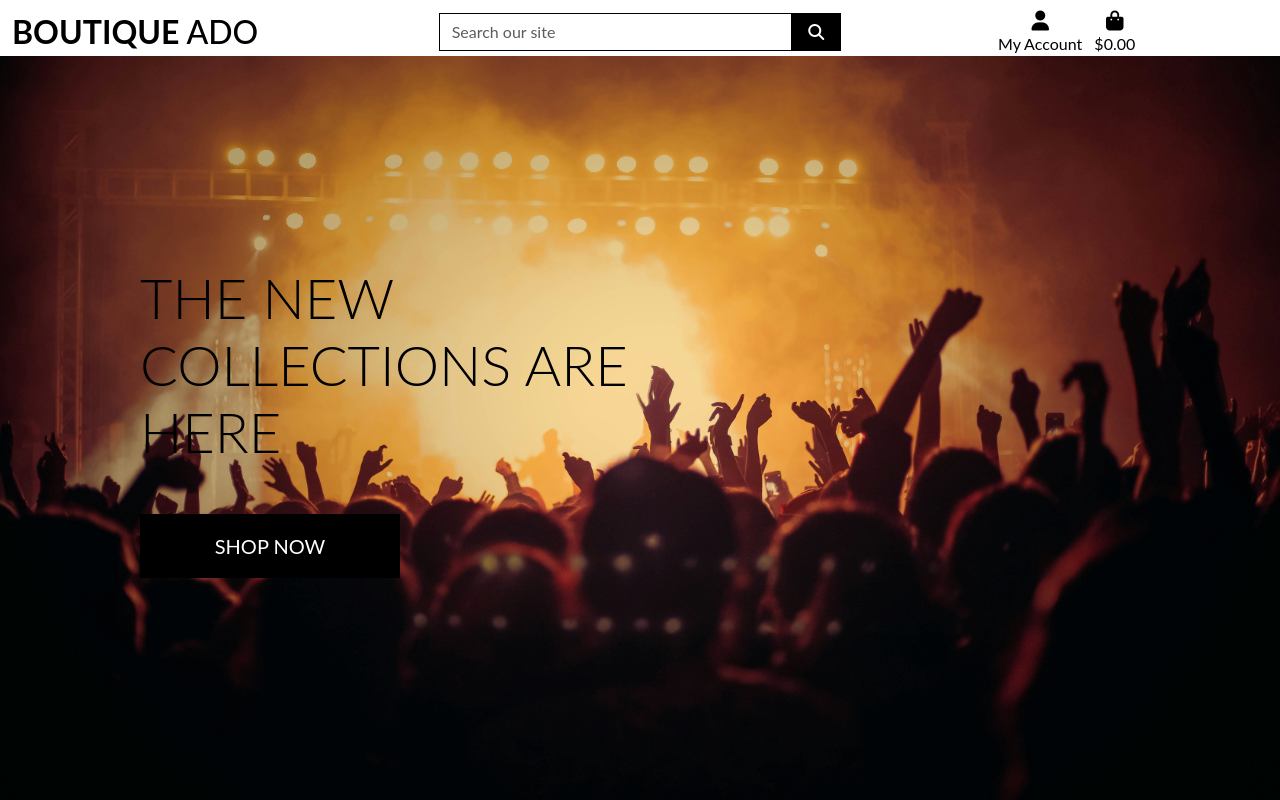
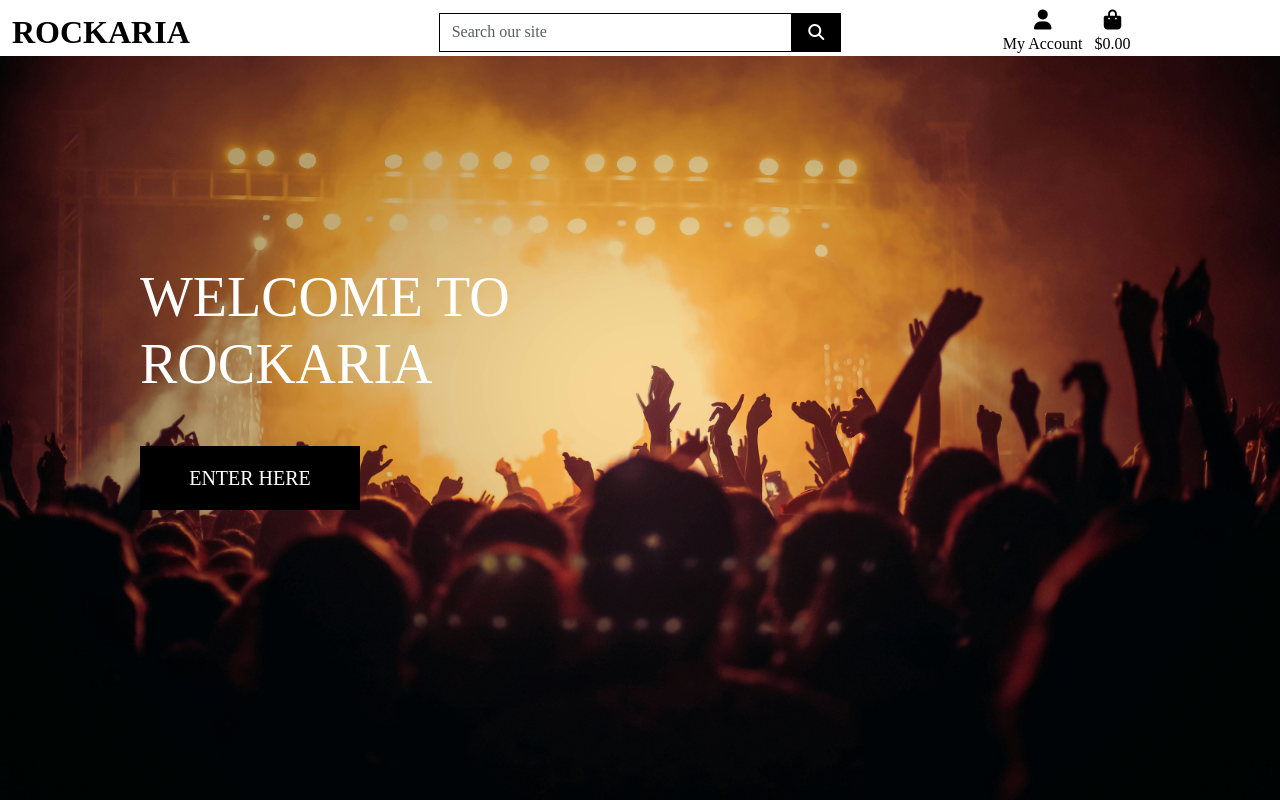
Before and after one commit to curran68/rockaria, a Django app: page / in a window 1280 px wide. Run offline with Django 5.2, Linux system fonts and the light colour scheme; some libraries are stand-ins or nearby versions.

Commit message:
changes to structure

```diff
--- a/home/templates/home/index.html
+++ b/home/templates/home/index.html
@@ -15,12 +15,12 @@
     <div class="container h-100">
         <div class="row h-100">
             <div class="col-7 col-md-6 my-auto">
-                <h1 class="display-4 logo-font text-black">
-                    The new collections are here
+                <h1 class="display-4 logo-font text-white">
+                    Welcome To Rockaria
                 </h1>
                 <div class="my-5">
                     <h4>
-                        <a href="" class="shop-now-button btn btn-lg rounded-0 text-uppercase py-3">Shop Now</a>
+                        <a href="" class="shop-now-button btn btn-lg rounded-0 text-uppercase py-3">Enter Here</a>
                     </h4>
                 </div>
             </div>
--- a/static/css/base.css
+++ b/static/css/base.css
@@ -10,7 +10,7 @@ body {
     background-size: cover;
     height: calc(100vh - 164px);
     color: #555;
-    font-family: 'Lato';
+    font-family: 'Crimson';
 }
 
 /* from Bulma */
@@ -33,7 +33,7 @@ body {
 .shop-now-button {
     background: black;
     color: white;
-    min-width: 260px;
+    min-width: 220px;
 }
 
 .btn-black {
--- a/templates/base.html
+++ b/templates/base.html
@@ -40,7 +40,7 @@
         <div id="topnav" class="row bg-white pt-lg-2 d-none d-lg-flex">
             <div class="col-12 col-lg-4 my-auto py-1 py-lg-0 text-center text-lg-left">
                 <a href="{% url 'home' %}" class="nav-link main-logo-link">
-                    <h2 class="logo-font text-black my-0"><strong>Boutique</strong> Ado</h2>
+                    <h2 class="logo-font text-black my-0"><strong>Rockaria</strong> </h2>
                 </a>
             </div>
             <div class="col-12 col-lg-4 my-auto py-1 py-lg-0">
```
